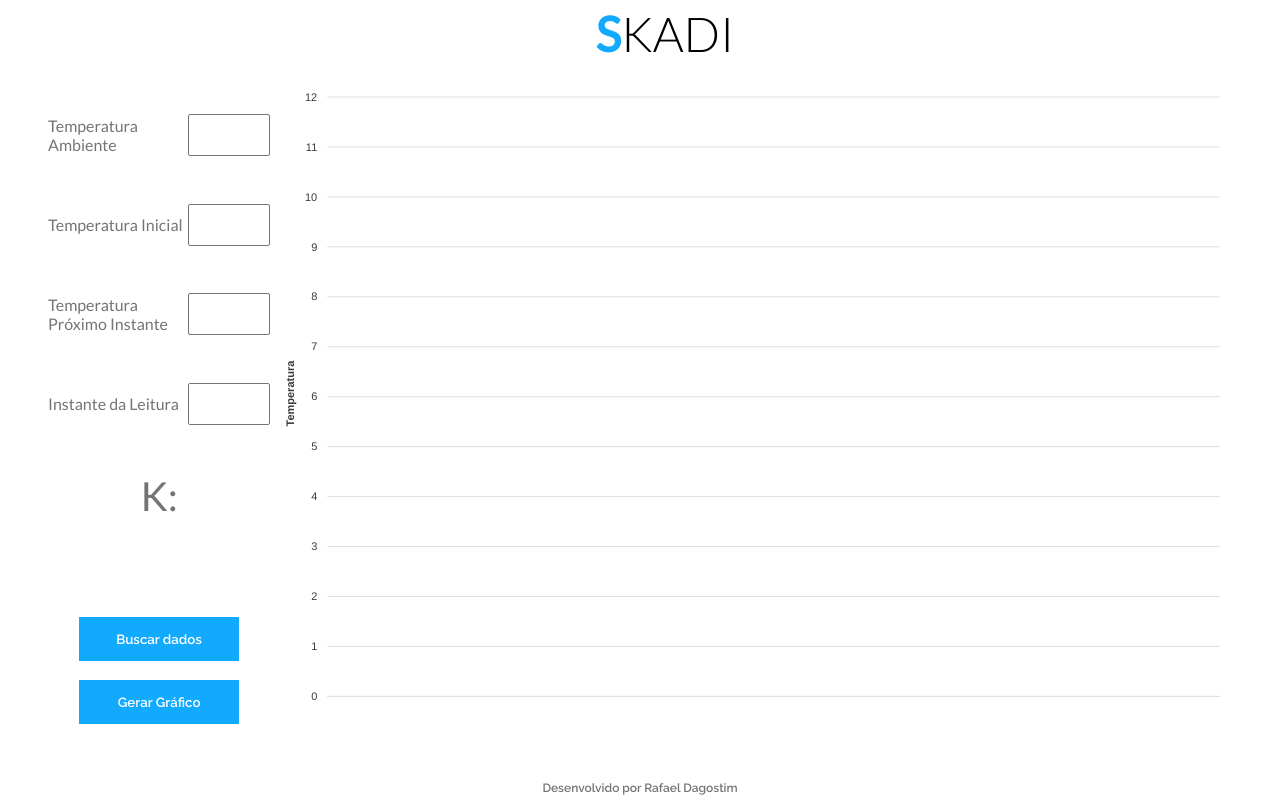
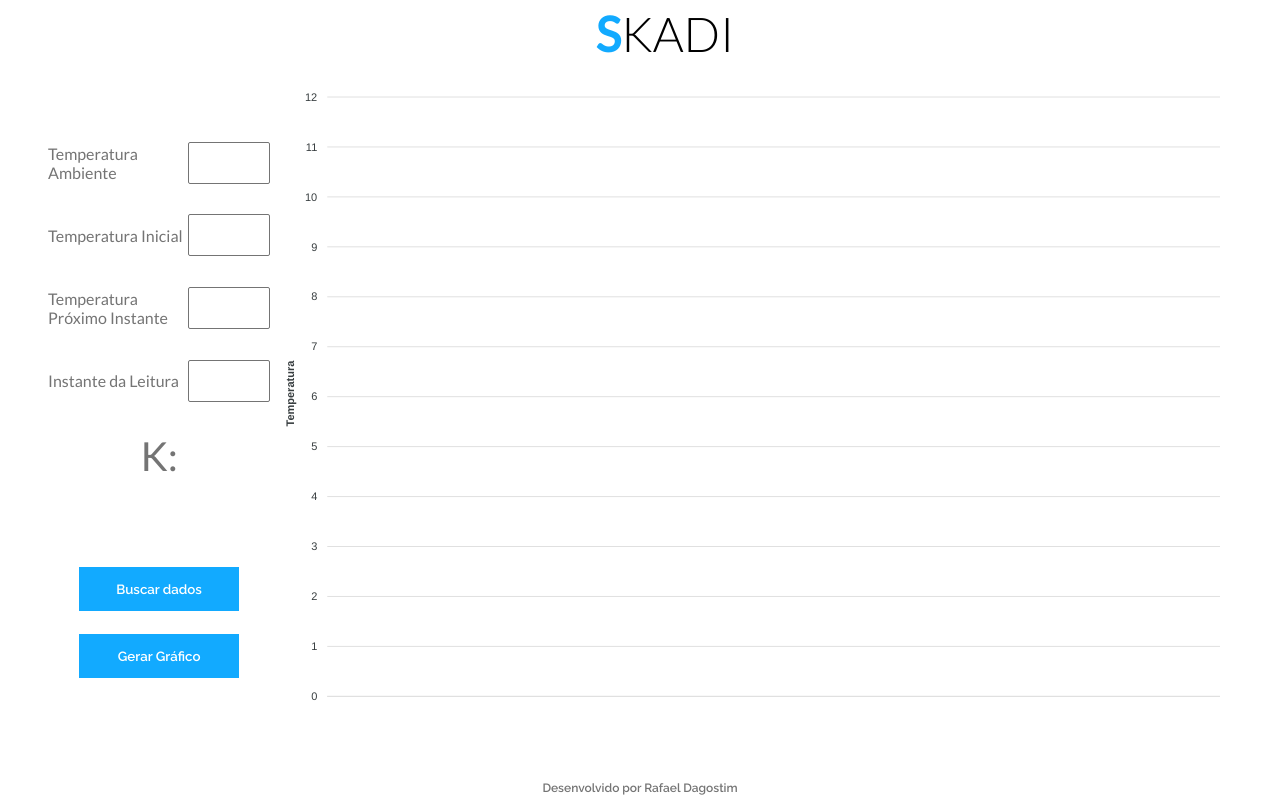
Before and after one commit to Rafael-Dagostim/skadi, a React (Create React App) app: page / in a window 1280 px wide. Built offline with nearby package versions, Linux system fonts and the light colour scheme; the HTML template or start-up script is replaced by a standard one.

Commit message:
Update App.css

```diff
--- a/src/App.css
+++ b/src/App.css
@@ -98,11 +98,10 @@ article {
 article > form {
   display: flex;
   flex-direction: column;
-  justify-content: space-between;
+  justify-content: space-evenly;
   width: 20%;
   height: 100%;
   padding-right: 10px;
-  gap: 2.5rem;
   margin-left: 3rem;
 }
 
@@ -110,7 +109,7 @@ article > form {
   display: flex;
   flex-direction: column;
   justify-content: space-evenly;
-  height: 80%;
+  height: 60%;
 }
 
 .btn-div {
```
